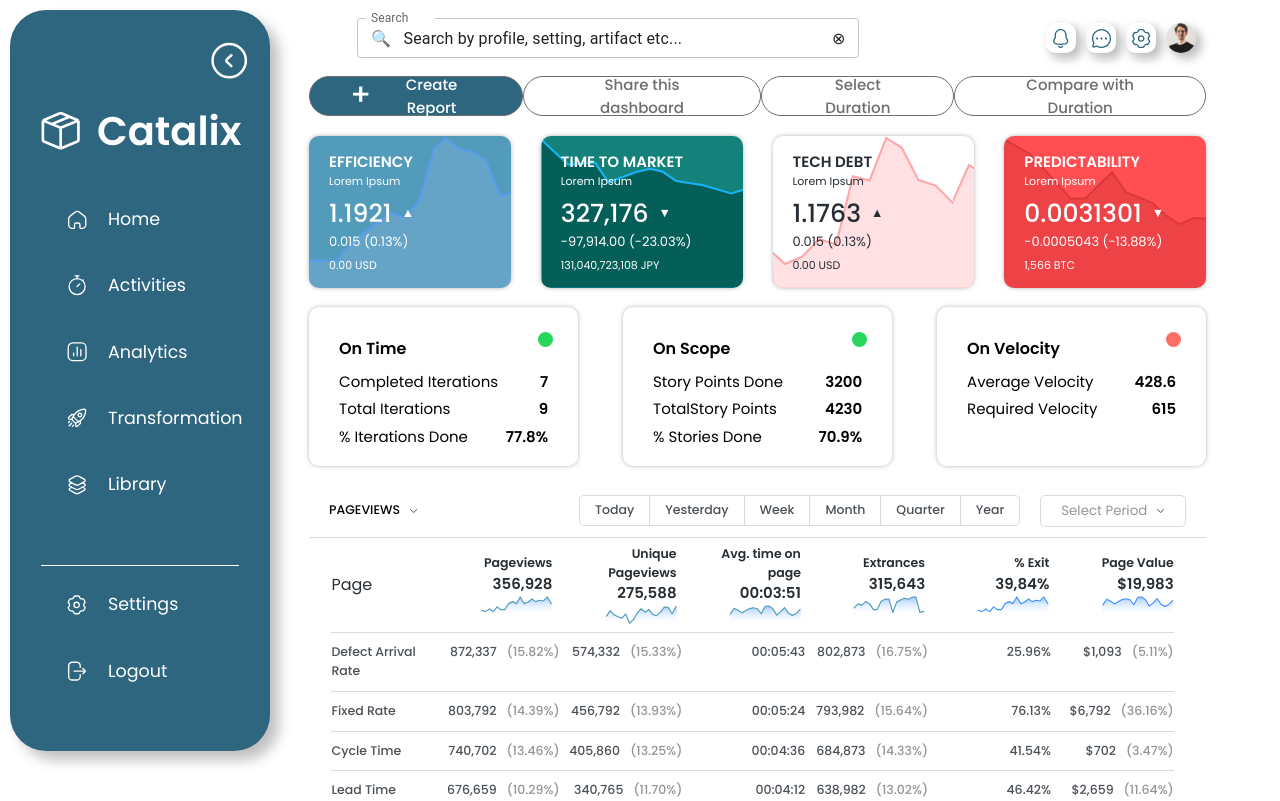
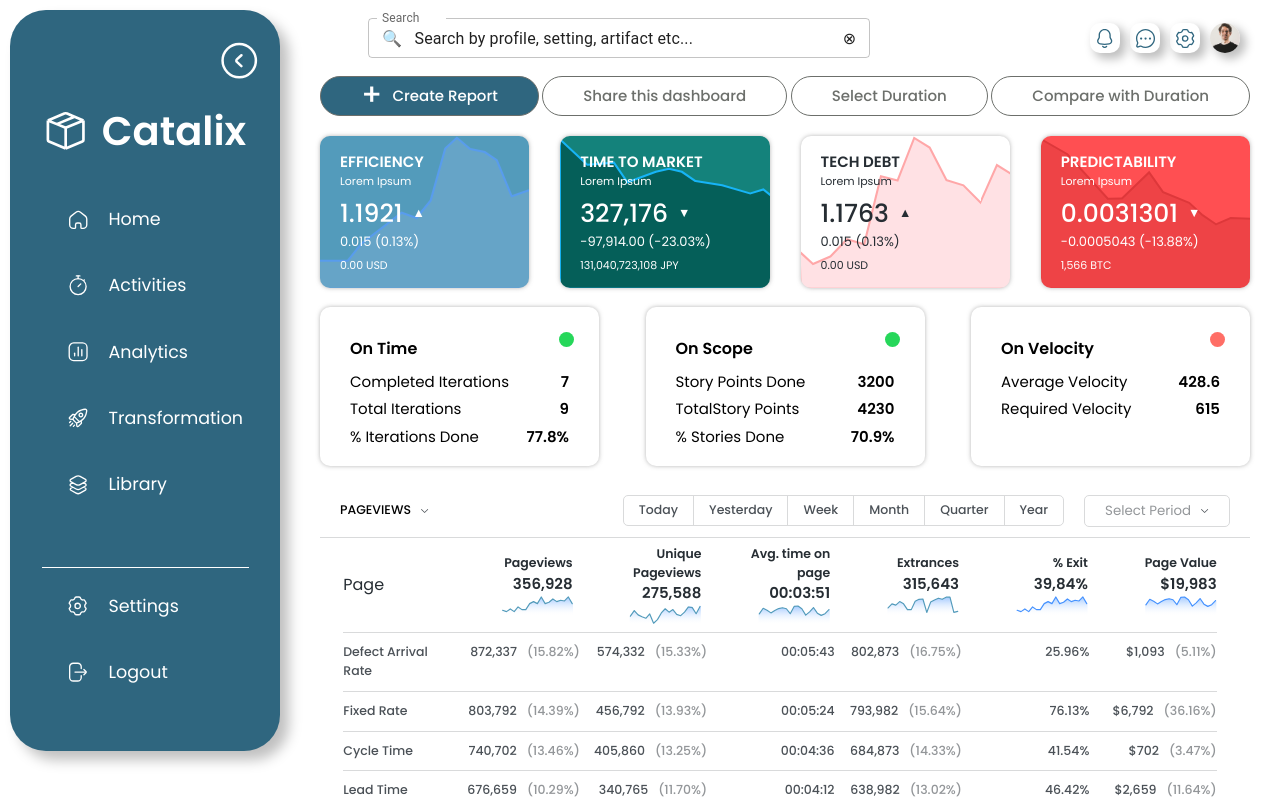
Before and after one commit to CoderAayush2104/Frontend_Assignment, a React (Vite) app: page / in a window 1280 px wide. Built offline with nearby package versions, Linux system fonts and the light colour scheme.

Commit message:
Minor changes in app.css

```diff
--- a/src/App.css
+++ b/src/App.css
@@ -1,7 +1,10 @@
 .page-container {
-  position: relative;
+
   display: flex;
   width: 100%;
+  position: absolute;
+  top : 0;
+  bottom: 0;
   height: 100vh;
 }
 
```
